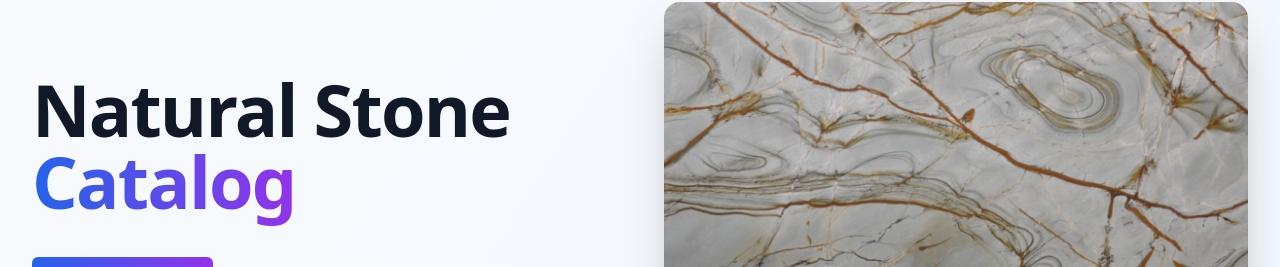
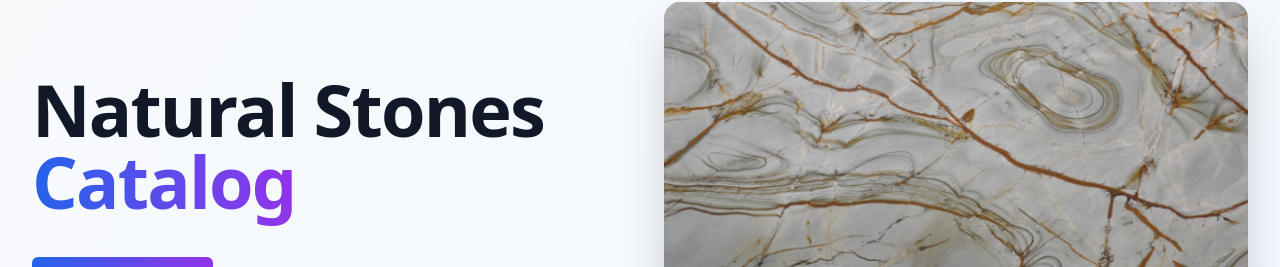
Before and after one commit to RicardoKerr/webpage-mosaic-art, a React (Vite) app: page / in a window 1280 px wide. Shown: the part 126-393 px from the top of the page. Built offline with nearby package versions, Linux system fonts and the light colour scheme.

Commit message:
Fix: Update "Natural Stone" to "Natural Stones"
Changes the title on the index page.

```diff
--- a/src/pages/Index.tsx
+++ b/src/pages/Index.tsx
@@ -12,7 +12,7 @@ const Index = () => {
           <div className="grid lg:grid-cols-2 gap-12 items-center">
             <div className="animate-fade-in">
               <h1 className="text-4xl font-bold tracking-tight text-gray-900 sm:text-6xl lg:text-7xl">
-                Natural Stone
+                Natural Stones
                 <span className="bg-gradient-to-r from-blue-600 to-purple-600 bg-clip-text text-transparent"> Catalog</span>
               </h1>
               <p className="mt-6 text-lg leading-8 text-gray-600 max-w-xl">
```
